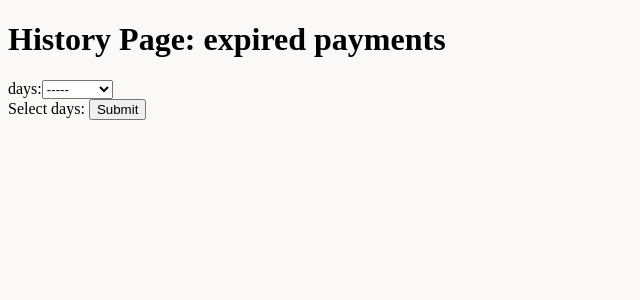
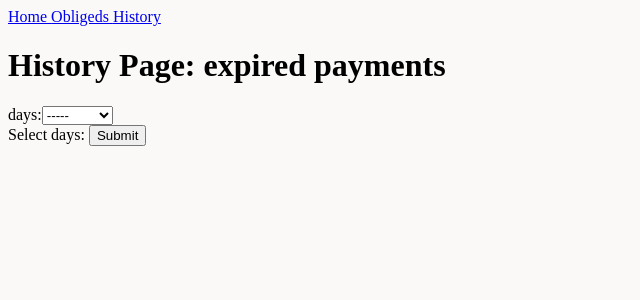
Before and after one commit to knaiskes/paymentReminder, a Django app: page /payments/history/ in a window 1280 px wide. Shown: the top 300 px of the page, without its empty margins (0-640 px from the left). Run offline with Django 3.2, Linux system fonts and the light colour scheme.

Commit message:
add navbar in base template

```diff
--- a/templates/base.html
+++ b/templates/base.html
@@ -5,6 +5,13 @@
     <title>Payment Reminder</title>
     <meta name="viewport" content="width=device-width, initial-scale=1">
     <link rel="stylesheet" href="{% static 'css/style.css' %}">
+
+    <div class="navbar">
+      <a href="{% url 'payments:payments_list' %}"> Home </a>
+      <a href="{% url 'payments:obligeds_list' %}"> Obligeds </a>
+      <a href="{% url 'payments:history' %}"> History </a>
+    </div>
+
   </head>
 
   <body>
```
